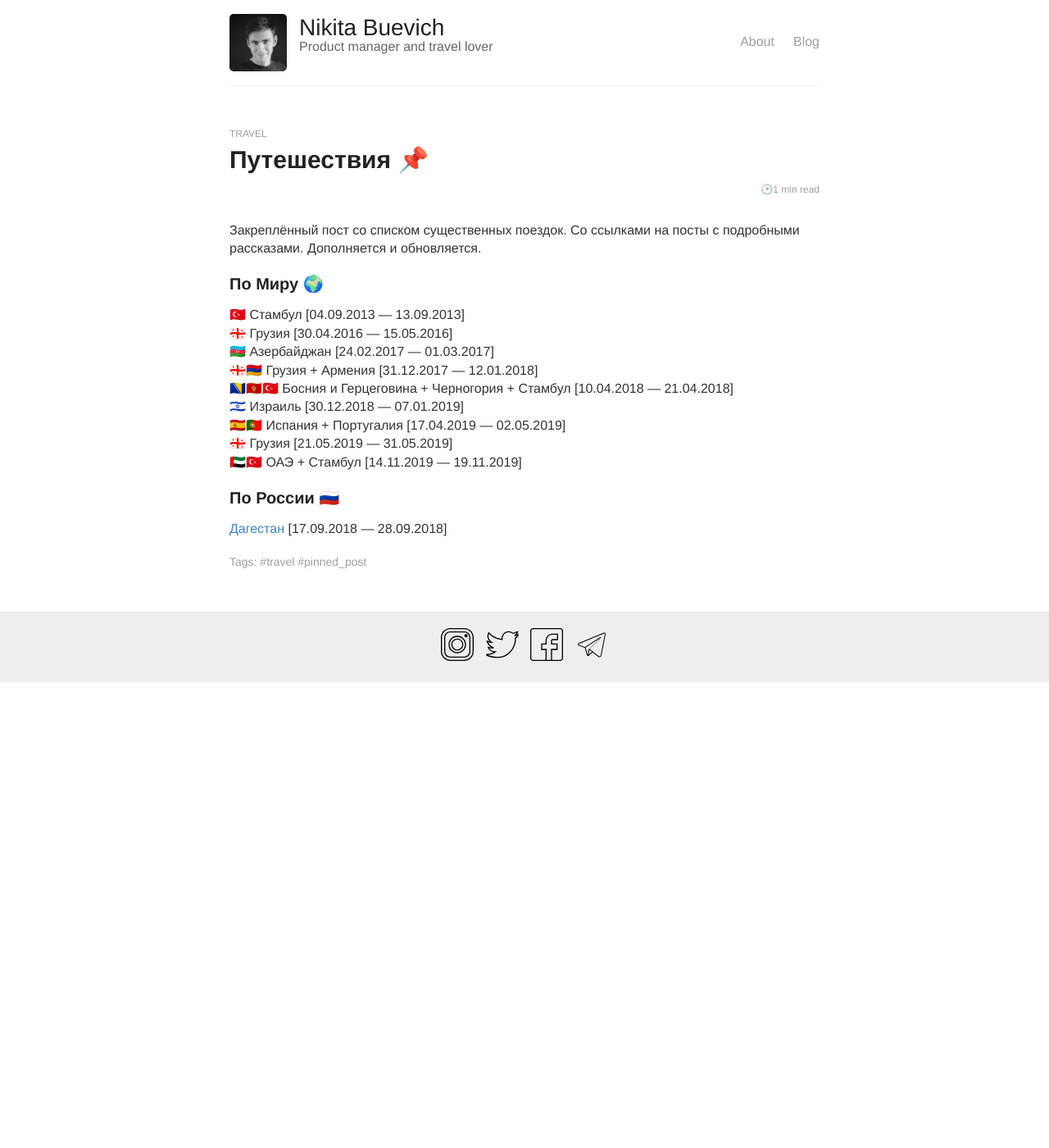
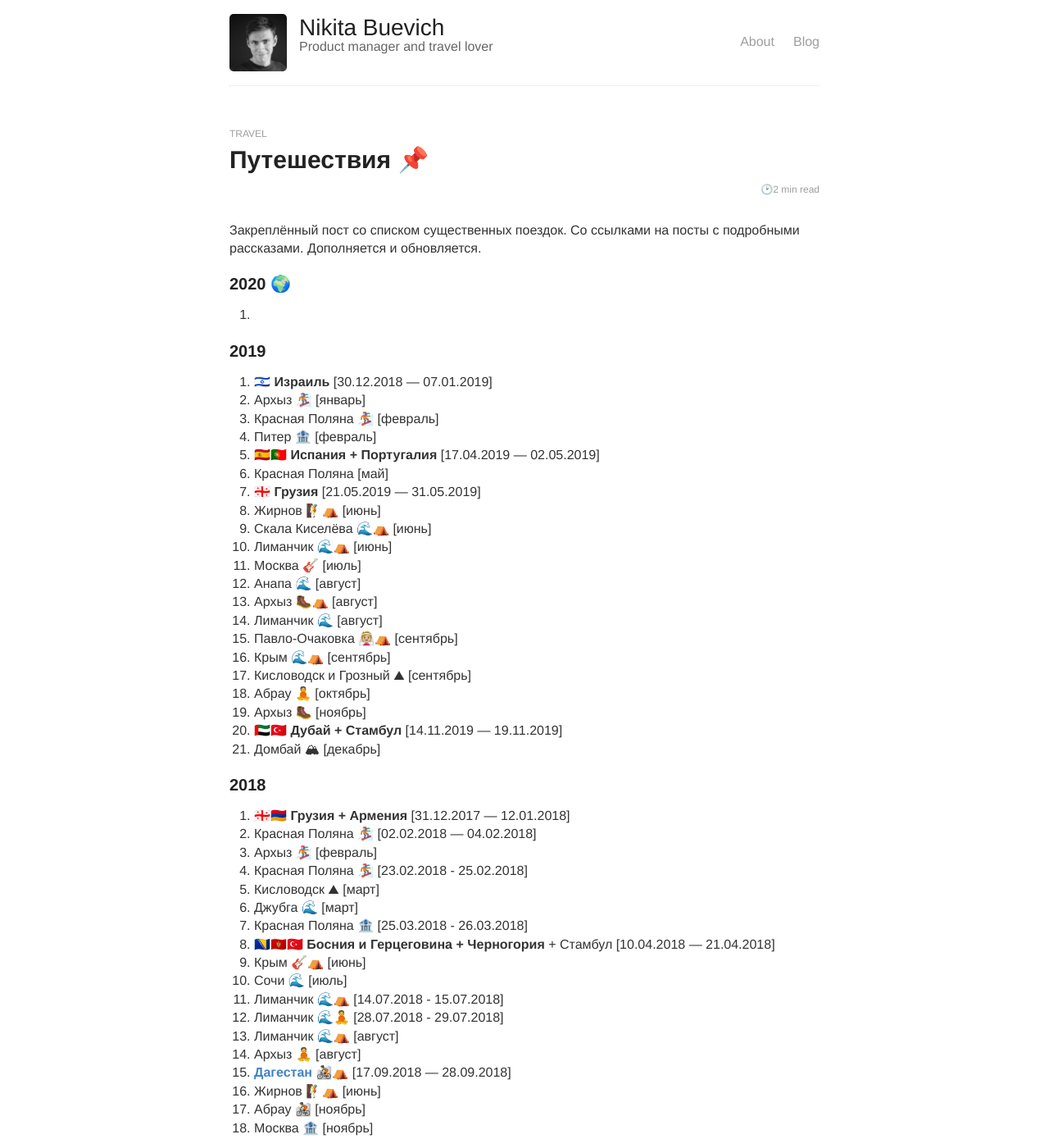
Before and after one commit to sombro/nbuevich.com, a Jekyll site: the page built from blog/_posts/2099-12-15-travel.md, in a window 1280 px wide and 1400 px high. Shown: the whole window at 82% size. Built offline with Jekyll 4.4.1, drawn with Linux system fonts in a browser that asks for light colours; some of the changed text lies outside the part shown.

Commit message:
update pinned posts

```diff
--- a/blog/_posts/2099-12-15-travel.md
+++ b/blog/_posts/2099-12-15-travel.md
@@ -8,19 +8,69 @@ tags: [travel, pinned_post]
 
 <!--more-->
 
-## По Миру 🌍  ##
+## <span id="2020">2020</span> 🌍 ##
 
-🇹🇷 Стамбул [04.09.2013 — 13.09.2013]
-🇬🇪 Грузия [30.04.2016 — 15.05.2016]
-🇦🇿 Азербайджан  [24.02.2017 — 01.03.2017]
-🇬🇪🇦🇲 Грузия + Армения [31.12.2017 — 12.01.2018]
-🇧🇦🇲🇪🇹🇷 Босния и Герцеговина + Черногория + Стамбул [10.04.2018 — 21.04.2018]
-🇮🇱 Израиль [30.12.2018 — 07.01.2019]
-🇪🇸🇵🇹 Испания + Португалия [17.04.2019 — 02.05.2019]
-🇬🇪 Грузия [21.05.2019 — 31.05.2019]
-🇦🇪🇹🇷 ОАЭ + Стамбул [14.11.2019 — 19.11.2019]
+<ol>
+    <li></li>
+</ol>
 
+## <span id="2019">2019</span> ##
 
-## По России 🇷🇺  ##
+<ol>
+    <li>🇮🇱 <b>Израиль</b> [30.12.2018 — 07.01.2019]</li>
+    <li>Архыз 🏂 [январь]</li>
+    <li>Красная Поляна 🏂 [февраль]</li>
+    <li>Питер 🏦 [февраль]</li>
+    <li>🇪🇸🇵🇹 <b>Испания + Португалия</b> [17.04.2019 — 02.05.2019]</li>
+    <li>Красная Поляна [май]</li>
+    <li>🇬🇪 <b>Грузия</b> [21.05.2019 — 31.05.2019]</li>
+    <li>Жирнов 🧗‍⛺️ [июнь]</li>
+    <li>Скала Киселёва 🌊⛺️ [июнь]</li>
+    <li>Лиманчик 🌊⛺️ [июнь]</li>
+    <li>Москва 🎸 [июль]</li>
+    <li>Анапа 🌊 [август]</li>
+    <li>Архыз 🥾⛺️ [август]</li>
+    <li>Лиманчик 🌊 [август]</li>
+    <li>Павло-Очаковка 👰🏼⛺️ [сентябрь]</li>
+    <li>Крым 🌊⛺️ [сентябрь]</li>
+    <li>Кисловодск и Грозный ⛰ [сентябрь]</li>
+    <li>Абрау 🧘‍ [октябрь]</li>
+    <li>Архыз 🥾 [ноябрь]</li>
+    <li>🇦🇪🇹🇷 <b>Дубай + Стамбул</b> [14.11.2019 — 19.11.2019]</li>
+    <li>Домбай 🏔 [декабрь]</li>
+</ol>
 
-<a href="https://www.instagram.com/explore/tags/velodagestan/">Дагестан</a> [17.09.2018 — 28.09.2018]
+## <span id="2018">2018</span> ##
+
+<ol>
+    <li>🇬🇪🇦🇲 <b>Грузия + Армения</b> [31.12.2017 — 12.01.2018]</li>
+    <li>Красная Поляна 🏂 [02.02.2018 — 04.02.2018]</li>
+    <li>Архыз 🏂 [февраль]</li>
+    <li>Красная Поляна 🏂 [23.02.2018 - 25.02.2018]</li>
+    <li>Кисловодск ⛰ [март]</li>
+    <li>Джубга 🌊 [март]</li>
+    <li>Красная Поляна 🏦 [25.03.2018 - 26.03.2018]</li>
+    <li>🇧🇦🇲🇪🇹🇷 <b>Босния и Герцеговина + Черногория</b> + Стамбул [10.04.2018 — 21.04.2018]</li>
+    <li>Крым 🎸⛺️ [июнь]</li>
+    <li>Сочи 🌊 [июль]</li>
+    <li>Лиманчик 🌊⛺️ [14.07.2018 - 15.07.2018]</li>
+    <li>Лиманчик 🌊🧘‍ [28.07.2018 - 29.07.2018]</li>
+    <li>Лиманчик 🌊⛺️ [август]</li>
+    <li>Архыз 🧘‍ [август]</li>
+    <li><b><a href="https://www.instagram.com/explore/tags/velodagestan/">Дагестан </a></b>🚵‍⛺️ [17.09.2018 — 28.09.2018]</li>
+    <li>Жирнов 🧗‍⛺️ [июнь]</li>
+    <li>Абрау 🚵‍ [ноябрь]</li>
+    <li>Москва 🏦 [ноябрь]</li>
+</ol>
+
+## <span id="2017">2017</span> ##
+
+🇦🇿 <b>Азербайджан</b> [24.02.2017 — 01.03.2017]
+
+## <span id="2016">2016</span> ##
+
+🇬🇪 <b>Грузия</b> [30.04.2016 — 15.05.2016]
+
+## <span id="2013">2013</span> ##
+
+🇹🇷 <b>Стамбул</b> [04.09.2013 — 13.09.2013]
```
Also changed, not shown: blog/_posts/2099-12-13-books.md (added, +27 -0 lines), blog/_posts/2099-12-14-movies.md (+36 -12 lines).
